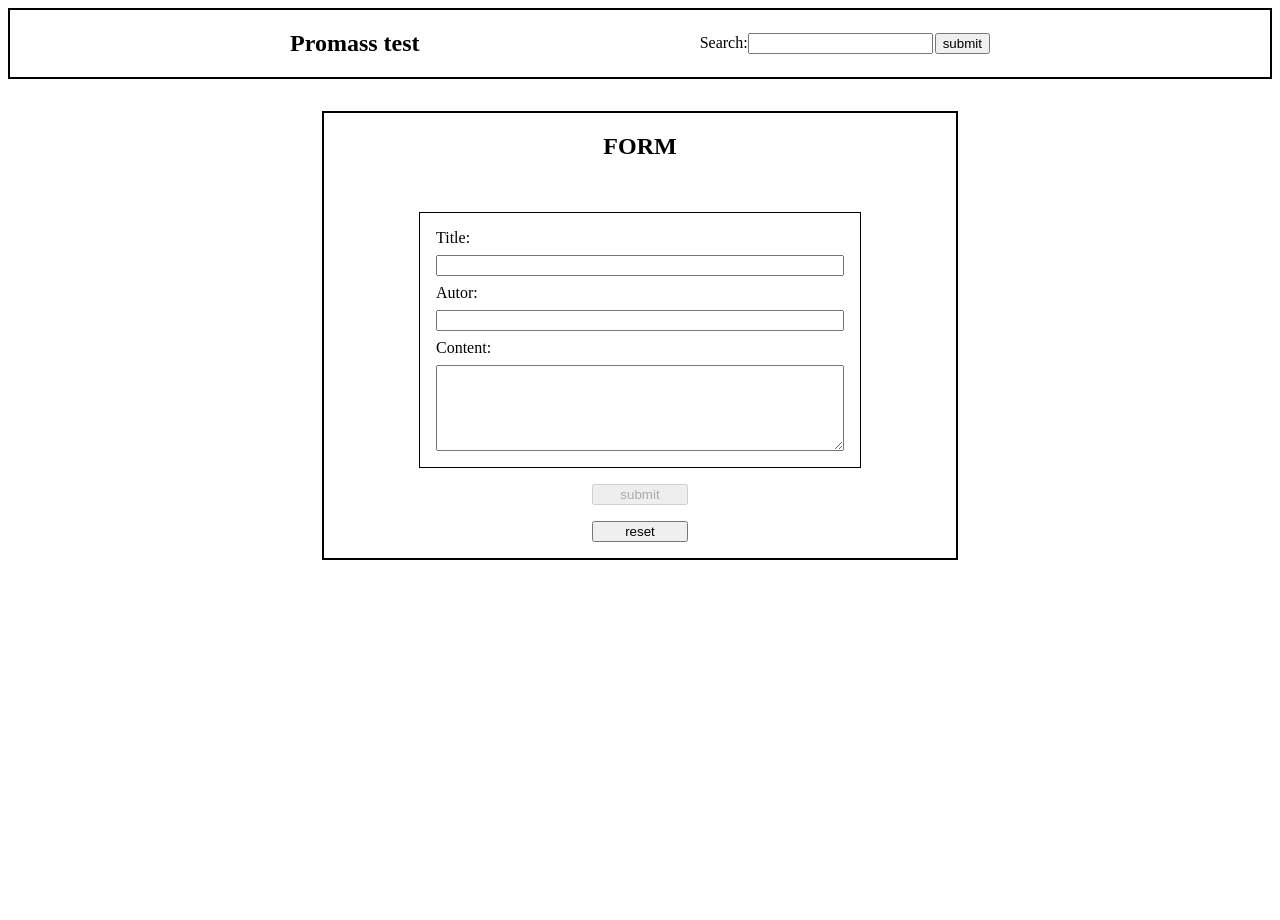
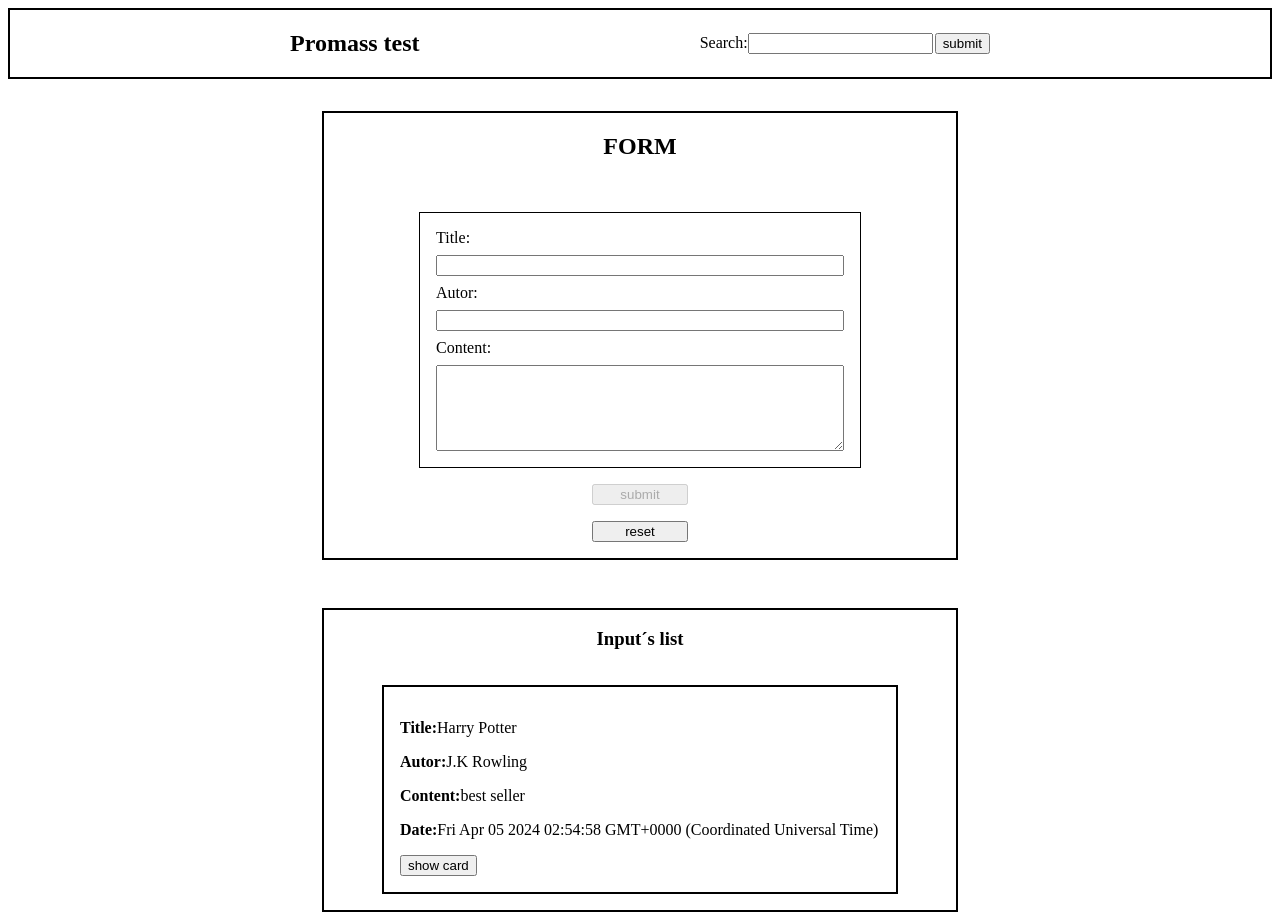
Before and after one commit to omarchavez18/promasstestapp, a React (Vite) app in the folder client/: page / in a window 1280 px wide. Before the commit the page ends 800 px from the top, so only its background shows below. Built offline with nearby package versions, Linux system fonts and the light colour scheme.

Commit message:
promasstestapp

```diff
--- a/client/src/App.jsx
+++ b/client/src/App.jsx
@@ -1,11 +1,13 @@
 import Navbar from './components/navbar/Navbar'
 import Form from './components/form/Form'
+import List from './components/list/List'
 
 function App() {
   return (
     <>
       <Navbar />
       <Form />
+      <List />
     </>
   )
 }
--- /dev/null
+++ b/client/src/components/card/Card.jsx
@@ -0,0 +1,39 @@
+/* eslint-disable react/prop-types */
+import style from './../card/card.module.scss'
+import Button from '../button/Button'
+
+function showInfo() {}
+
+const Card = ({ title, autor, content, date }) => {
+  return (
+    <>
+      <div className={style.card}>
+        <p>
+          <b>Title:</b>
+          {title}
+        </p>
+
+        <p>
+          <b>Autor:</b>
+          {autor}
+        </p>
+
+        <p>
+          <b>Content:</b>
+          {content}
+        </p>
+
+        <p>
+          <b>Date:</b>
+          {date}
+        </p>
+
+        <Button type='button' onClick={showInfo}>
+          show card
+        </Button>
+      </div>
+    </>
+  )
+}
+
+export default Card
--- /dev/null
+++ b/client/src/components/card/card.module.scss
@@ -0,0 +1,7 @@
+.card {
+  border: solid black 2px;
+  margin: auto;
+  padding: 1rem;
+  width: 30rem;
+  margin: 1rem;
+}
--- a/client/src/components/form/Form.jsx
+++ b/client/src/components/form/Form.jsx
@@ -2,12 +2,19 @@ import style from './../form/form.module.scss'
 import { useState } from 'react'
 import Button from '../button/Button'
 import btnStyle from './../button/button.module.scss'
-function Form() {
+
+const Form = () => {
   const [title, setTitle] = useState('')
   const [autor, setAutor] = useState('')
   const [content, setContent] = useState('')
+  const [limitContent, setLimitContent] = useState('')
+  const [show, setShow] = useState(false)
 
-  const [show, setShow] = useState(false)
+  function handleContent(e) {
+    const text = e.target.value
+    setContent(text)
+    setLimitContent(text.slice(0, 70))
+  }
 
   function handleShow() {
     setShow(true)
@@ -19,6 +26,7 @@ function Form() {
     setContent('')
     setShow(false)
   }
+
   return (
     <div className={style.formContainer}>
       <h2>FORM</h2>
@@ -47,9 +55,7 @@ function Form() {
           className={style.textarea}
           type='text'
           value={content}
-          onChange={(e) => {
-            setContent(e.target.value)
-          }}
+          onChange={handleContent}
         />
       </form>
       <Button
@@ -67,6 +73,7 @@ function Form() {
       {show && <p>{title}</p>}
       {show && <p>{autor}</p>}
       {show && <p>{content}</p>}
+      {show && <p>{limitContent}</p>}
     </div>
   )
 }
--- a/client/src/components/form/form.module.scss
+++ b/client/src/components/form/form.module.scss
@@ -8,6 +8,7 @@
   width: 50%;
   margin: auto;
   margin-top: 2rem;
+  margin-bottom: 3rem;
   padding-bottom: 1rem;
 }
 .form {
--- /dev/null
+++ b/client/src/components/list/List.jsx
@@ -0,0 +1,21 @@
+import style from './../list/list.module.scss'
+import Card from '../card/Card'
+
+function List() {
+  return (
+    <div className={style.list}>
+      <h3>Input´s list</h3>
+
+      <section>
+        <Card
+          title={'Harry Potter'}
+          autor={'J.K Rowling'}
+          content={'best seller '}
+          date={Date()}
+        />
+      </section>
+    </div>
+  )
+}
+
+export default List
--- /dev/null
+++ b/client/src/components/list/list.module.scss
@@ -0,0 +1,8 @@
+.list {
+  display: flex;
+  flex-direction: column;
+  align-items: center;
+  margin: auto;
+  border: solid 2px black;
+  width: 50%;
+}
```
